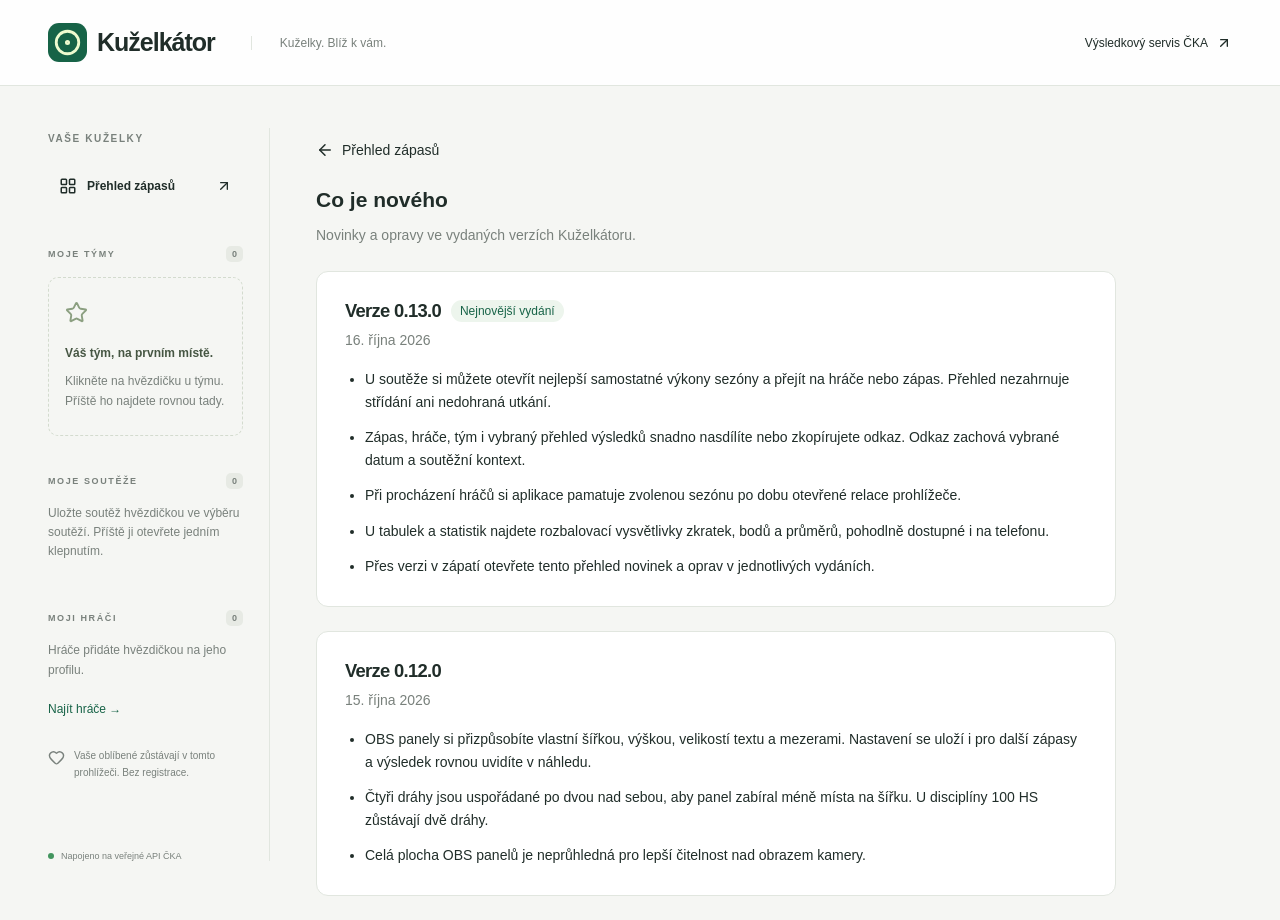
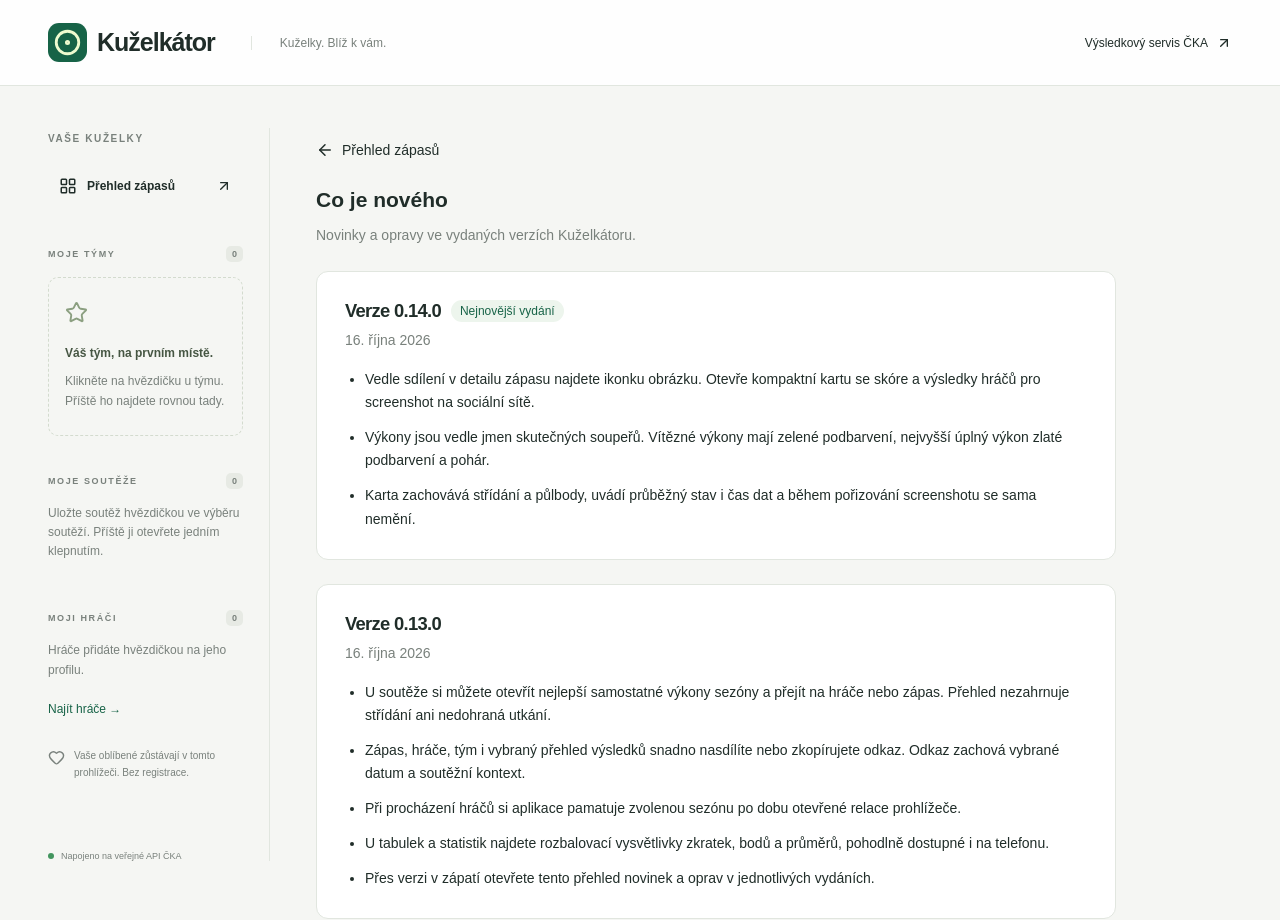
Before and after one commit to vojtechkrakora/kuzelkator, a Next.js app: page /novinky in a window 1280 px wide. Shown: the top 920 px of the page. Built offline with nearby package versions, Linux system fonts and the light colour scheme.

Commit message:
chore(release): prepare version 0.14.0

```diff
--- a/package.json
+++ b/package.json
@@ -1,6 +1,6 @@
 {
   "name": "kuzelkator",
-  "version": "0.13.0",
+  "version": "0.14.0",
   "private": true,
   "scripts": {
     "dev": "next dev --hostname 0.0.0.0 --port 43127",
--- a/src/content/releases.ts
+++ b/src/content/releases.ts
@@ -1,5 +1,14 @@
 // Published releases, newest first. See docs/RELEASE-PROCESS.md.
 export const releases = [
+  {
+    version: "0.14.0",
+    date: "2026-10-16",
+    changes: [
+      "Vedle sdílení v detailu zápasu najdete ikonku obrázku. Otevře kompaktní kartu se skóre a výsledky hráčů pro screenshot na sociální sítě.",
+      "Výkony jsou vedle jmen skutečných soupeřů. Vítězné výkony mají zelené podbarvení, nejvyšší úplný výkon zlaté podbarvení a pohár.",
+      "Karta zachovává střídání a půlbody, uvádí průběžný stav i čas dat a během pořizování screenshotu se sama nemění.",
+    ],
+  },
   {
     version: "0.13.0",
     date: "2026-10-16",
```
Also changed, not shown: 2 other files (tests, documents, lock files or other folders).
